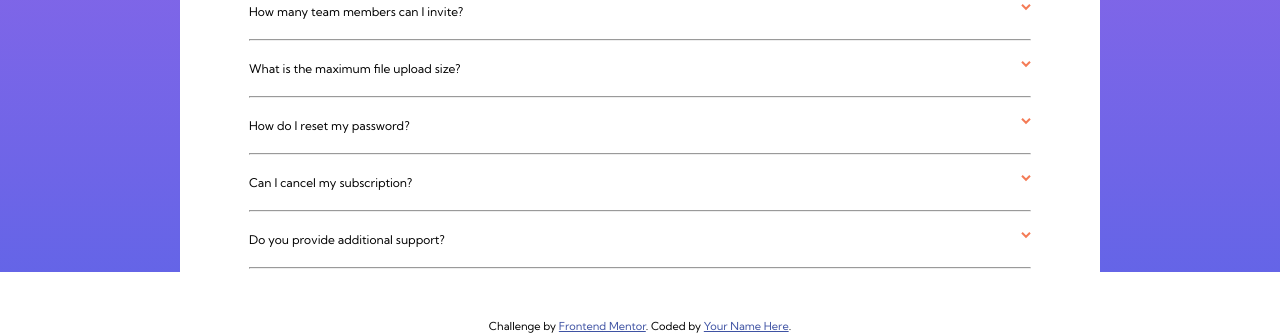
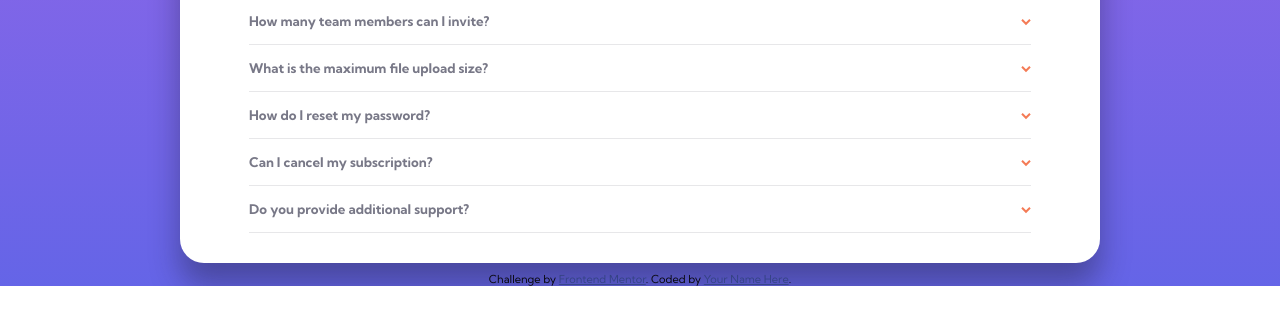
Before and after one commit to Igwe0001/faq, a plain HTML site: page index.html in a window 1280 px wide. Shown: the part 528-861 px from the top of the page. After the commit the page ends 814 px from the top, so only its background shows below. Drawn offline with Linux system fonts and the light colour scheme.

Commit message:
added accordion

```diff
--- a/index.html
+++ b/index.html
@@ -25,58 +25,65 @@
 </head>
 
 <body>
+  <main>
+
     <div class="container">
       <div class="sub-container">
 
         <div class="image">
           <img src="/images/illustration-woman-online-mobile.svg" class="mobile-woman" alt="Moblie">
+          <!-- <img src="/images/bg-pattern-mobile.svg" alt=""> -->
         </div>
 
         <div class="faq">
           <h1>FAQ</h1>
           <div class="sub-faq">
 
+            <button class="accordion">How many team members can I invite?</button>
+            <div class="panel">
+              <p>You can invite up to 2 additional users on the Free plan. There is no limit on
+                team members for the Premium plan.</p>
+            </div>
+            <hr>
 
-          <ul>
-            How many team members can I invite?<img src="/images/icon-arrow-down.svg" class="Arrow" alt="Arrow">
-            <li>You can invite up to 2 additional users on the Free plan. There is no limit on
-              team members for the Premium plan.</li>
+            <button class="accordion">What is the maximum file upload size?</button>
+            <div class="panel">
+              <p>No more than 2GB. All files in your account must fit your allotted storage space.</p>
+            </div>
             <hr>
-          </ul>
 
-          <ul>
-            What is the maximum file upload size?<img src="/images/icon-arrow-down.svg" class="Arrow" alt="Arrow">
-            <li>No more than 2GB. All files in your account must fit your allotted storage space.</li>
+            <button class="accordion">How do I reset my password?</button>
+            <div class="panel">
+              <p>Click “Forgot password” from the login page or “Change password” from your profile page.
+                A reset link will be emailed to you.</p>
+            </div>
             <hr>
-          </ul>
 
-          <ul>
-            How do I reset my password?<img src="/images/icon-arrow-down.svg" class="Arrow" alt="Arrow">
-            <li>Click “Forgot password” from the login page or “Change password” from your profile page.
-              A reset link will be emailed to you.</li>
+            <button class="accordion">Can I cancel my subscription?</button>
+            <div class="panel">
+              <p>Yes! Send us a message and we’ll process your request no questions asked.</p>
+            </div>
             <hr>
-          </ul>
 
-          <ul>
-            Can I cancel my subscription?<img src="/images/icon-arrow-down.svg" class="Arrow" alt="Arrow">
-            <li>Yes! Send us a message and we’ll process your request no questions asked.</li>
-            <hr>
-          </ul>
+            <button class="accordion">Do you provide additional support?</button>
+            <div class="panel">
+              <p>Chat and email support is available 24/7. Phone lines are open during normal business hours.</p>
+            </div>
+            <hr class="last-hr">
 
-          <ul>
-            Do you provide additional support?<img src="/images/icon-arrow-down.svg" class="Arrow" alt="Arrow">
-            <li>Chat and email support is available 24/7. Phone lines are open during normal business hours.</li>
-            <hr>
-          </ul>
 
           </div>
         </div>
       </div>
     </div>
+  </main>
+  <footer>
     <div class="attribution">
       Challenge by <a href="https://www.frontendmentor.io?ref=challenge" target="_blank">Frontend Mentor</a>.
       Coded by <a href="#">Your Name Here</a>.
     </div>
+  </footer>
+  <script src="script.js"></script>
 </body>
 
 </html>
--- /dev/null
+++ b/script.js
@@ -0,0 +1,14 @@
+var acc = document.getElementsByClassName("accordion");
+var i;
+
+for (i = 0; i < acc.length; i++) {
+  acc[i].addEventListener("click", function() {
+    this.classList.toggle("active");
+    var panel = this.nextElementSibling;
+    if (panel.style.maxHeight) {
+      panel.style.maxHeight = null;
+    } else {
+      panel.style.maxHeight = panel.scrollHeight + "px";
+    }
+  });
+}
--- a/style.css
+++ b/style.css
@@ -35,10 +35,15 @@ html {
 
 body {
     width: 100%;
-    height: 100vh;
+    height: 100%;
     font-size: 1rem;
     background-image: linear-gradient(var(--soft-violet), var(--soft-blue));
     background-repeat: no-repeat;
+}
+
+main {
+    width: 100%;
+    height: 100vh;
     background-size: cover;
     display: flex;
     flex-direction: column;
@@ -50,12 +55,14 @@ body {
     background-color: white;
     width: 85%;
     max-width: 920px;
-    /* height: 535px; */
+    min-height: 480px;
     margin: 0 auto;
     display: flex;
     flex-direction: column;
     border-radius: 20px;
     position: relative;
+    border-radius: 2em;
+    box-shadow: 0 1.875rem 2.5rem rgb(29 30 53 / 40%);
 }
 
 .sub-container {
@@ -67,20 +74,76 @@ body {
 .image {
     width: 80%;
     margin: 0 auto;
+    margin-top: -100px;
 }
 
-/* .mobile-woman {
-
-} */
+.image::after {
+    content: url(/images/bg-pattern-mobile.svg);
+    position: absolute;
+    top: 0;
+}
 
 .faq {
-    margin: 50px 0;
+    margin-top: 60px ;
+}
+
+.sub-faq {
+    padding-top: 20px;
+}
+
+.last-hr {
+    margin-bottom: 30px;
 }
 
 h1 {
     text-align: center;
     font-size: 3.0rem;
+    margin-bottom: 20px;
 }
+
+.accordion {
+  background-color: inherit;
+  cursor: pointer;
+  padding: 10px 0;
+  width: 100%;
+  border: none;
+  text-align: left;
+  font-weight: 600;
+  color: var(--Dark-grayish-blue);
+  outline: none;
+  transition: 0.4s;
+}
+
+.accordion:hover {
+    color: var(--soft-red);
+}
+
+.active.accordion{
+    color: var(--very-dark-desaturated-blue);
+    font-weight: 600;
+}
+
+.accordion::after {
+    content: url(/images/icon-arrow-down.svg);
+    float: right;
+}
+
+.active::after {
+    transform: rotate(180deg);
+}
+
+.panel {
+  /* padding: 0 18px; */
+  color: var(--Dark-grayish-blue);
+  font-weight: 400;
+  width: 95%;
+  background-color: white;
+  max-height: 0;
+  overflow: hidden;
+  transition: max-height 0.2s ease-out;
+}
+
+
 
 ul {
   margin: 20px 0 ;
@@ -99,5 +162,8 @@ li {
 }
 
 hr {
-    margin: 20px 0;
+    margin: 5px 0;
+    background-color: var(--Light-grayish-blue);
+    border: none;
+height: 1px;
 }
```
Lines whose indentation alone changed are shown as unchanged.
